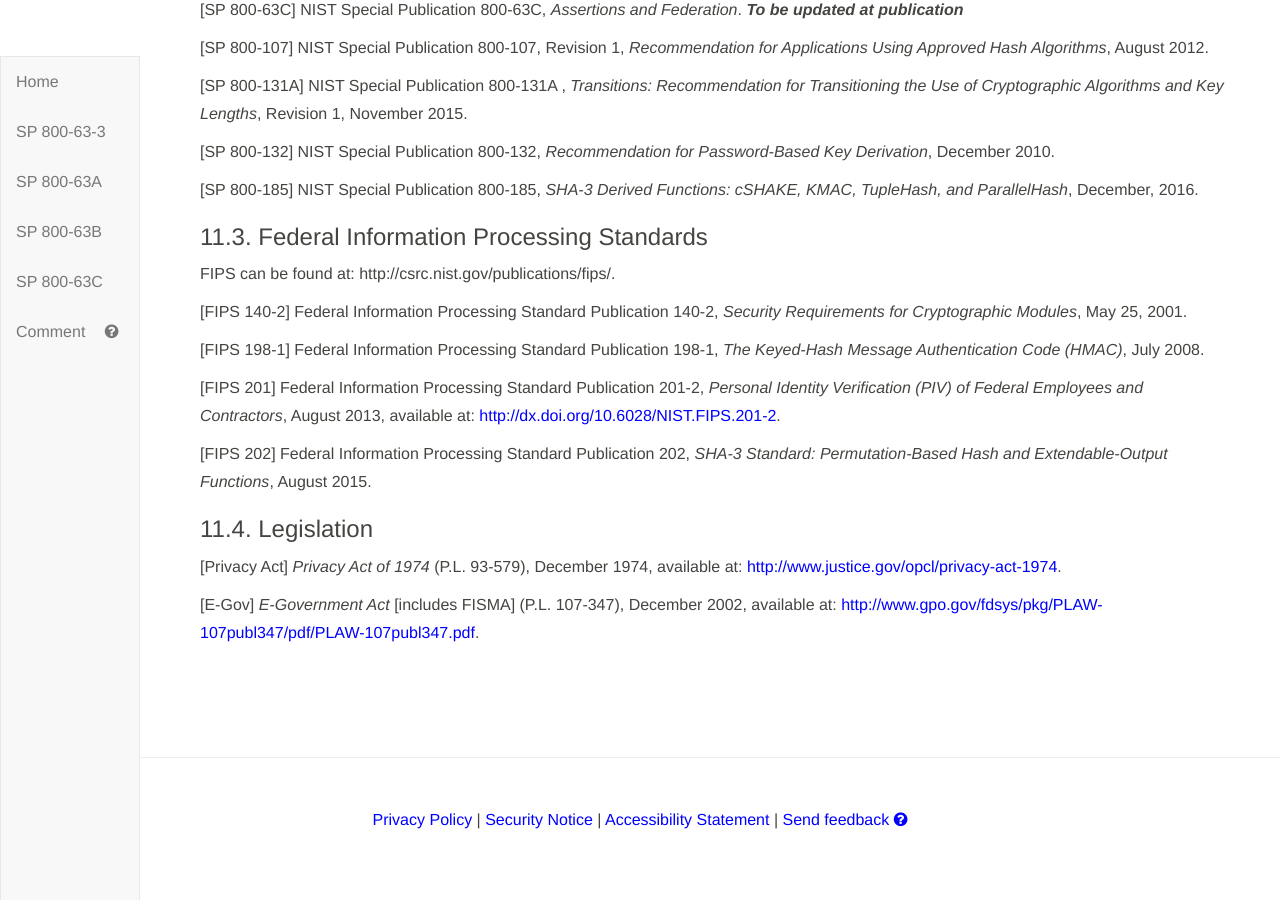
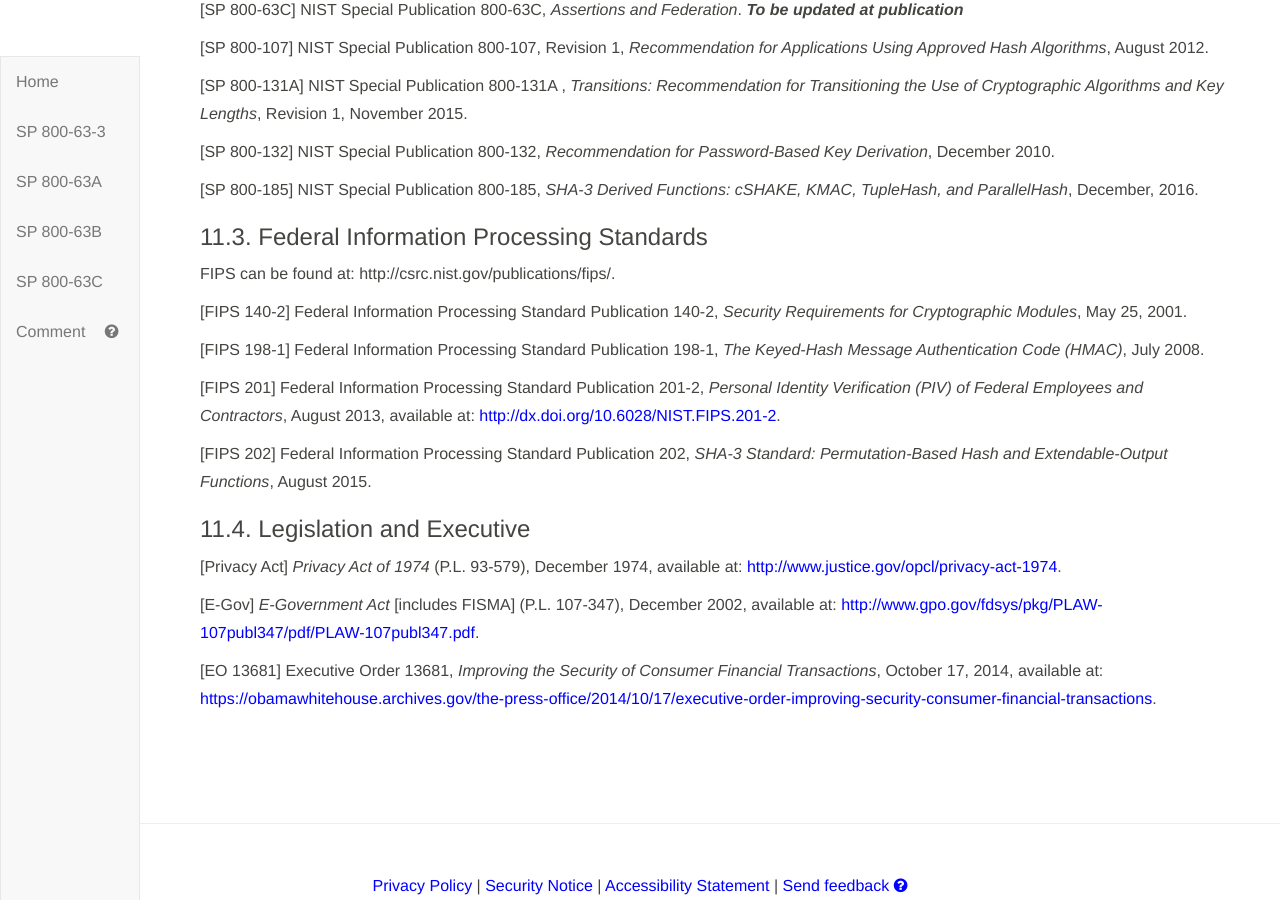
Before and after one commit to usnistgov/800-63-3, a Jekyll site: the page built from sp800-63b/references.md, in a window 1280 px wide and 900 px high, scrolled down 1688 px. Built offline with Jekyll 4.4.1, drawn with Linux system fonts in a browser that asks for light colours; our own code applies the rules of GitHub Pages for plain Markdown files; before the commit the page ends 2522 px from its top, so only the background shows below that.

```diff
--- a/sp800-63b/references.md
+++ b/sp800-63b/references.md
@@ -76,8 +76,10 @@
 
 <a name="FIPS202"></a>[FIPS 202] Federal Information Processing Standard Publication 202, *SHA-3 Standard: Permutation-Based Hash and Extendable-Output Functions*, August 2015.
 
-### 11.4. Legislation
+### 11.4. Legislation and Executive
 
 <a name="PrivacyAct"></a>[Privacy Act] *Privacy Act of 1974* (P.L. 93-579), December 1974, available at: <http://www.justice.gov/opcl/privacy-act-1974>.
 
 <a name="E-Gov"></a>[E-Gov] *E-Government Act* \[includes FISMA] (P.L. 107-347), December 2002, available at: <http://www.gpo.gov/fdsys/pkg/PLAW-107publ347/pdf/PLAW-107publ347.pdf>.
+
+<a name="EO13681"></a>[EO 13681] Executive Order 13681, *Improving the Security of Consumer Financial Transactions*, October 17, 2014, available at: <https://obamawhitehouse.archives.gov/the-press-office/2014/10/17/executive-order-improving-security-consumer-financial-transactions>.
```
Also changed, not shown: sp800-63b/sec6_lifecycle.md (+1 -1 lines).
